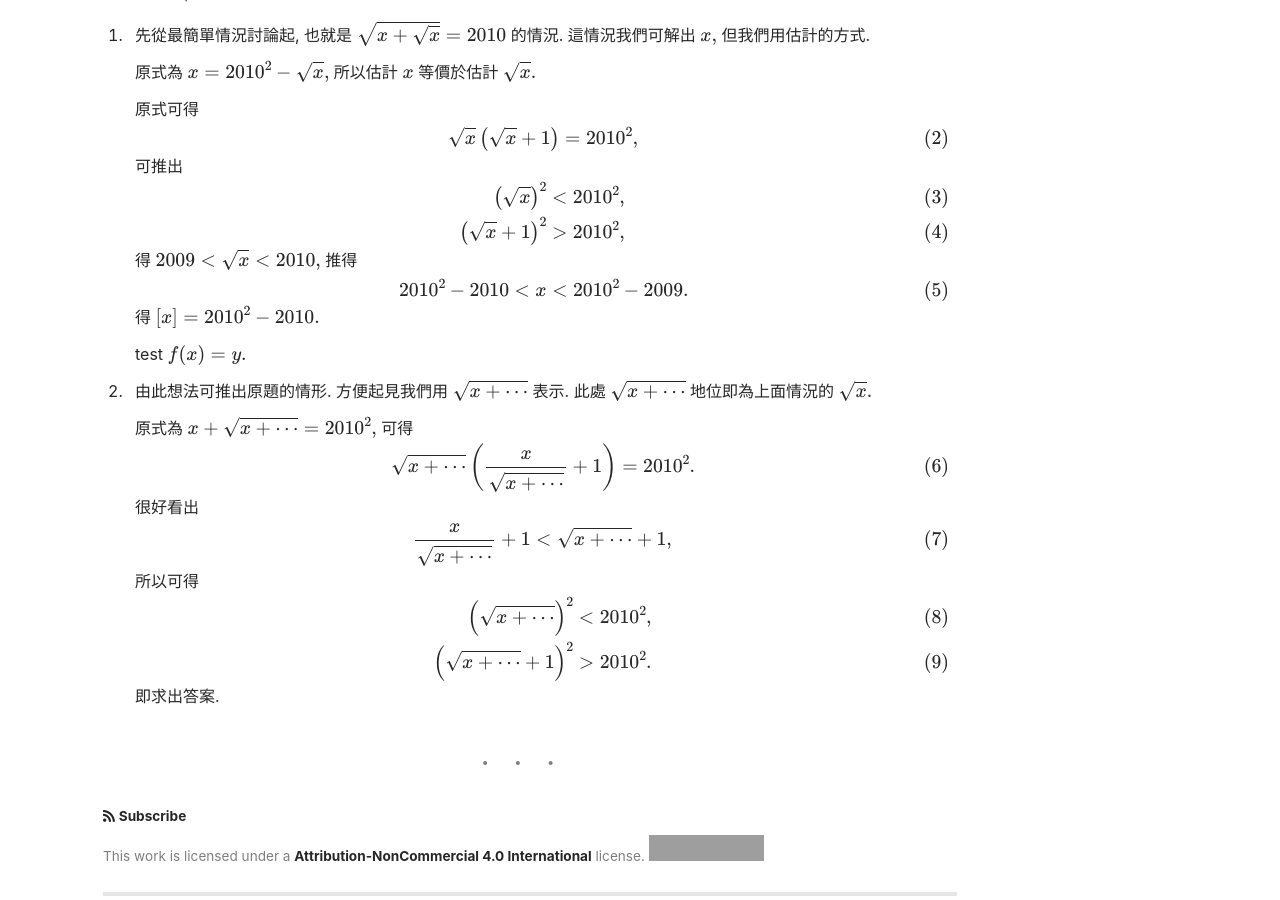
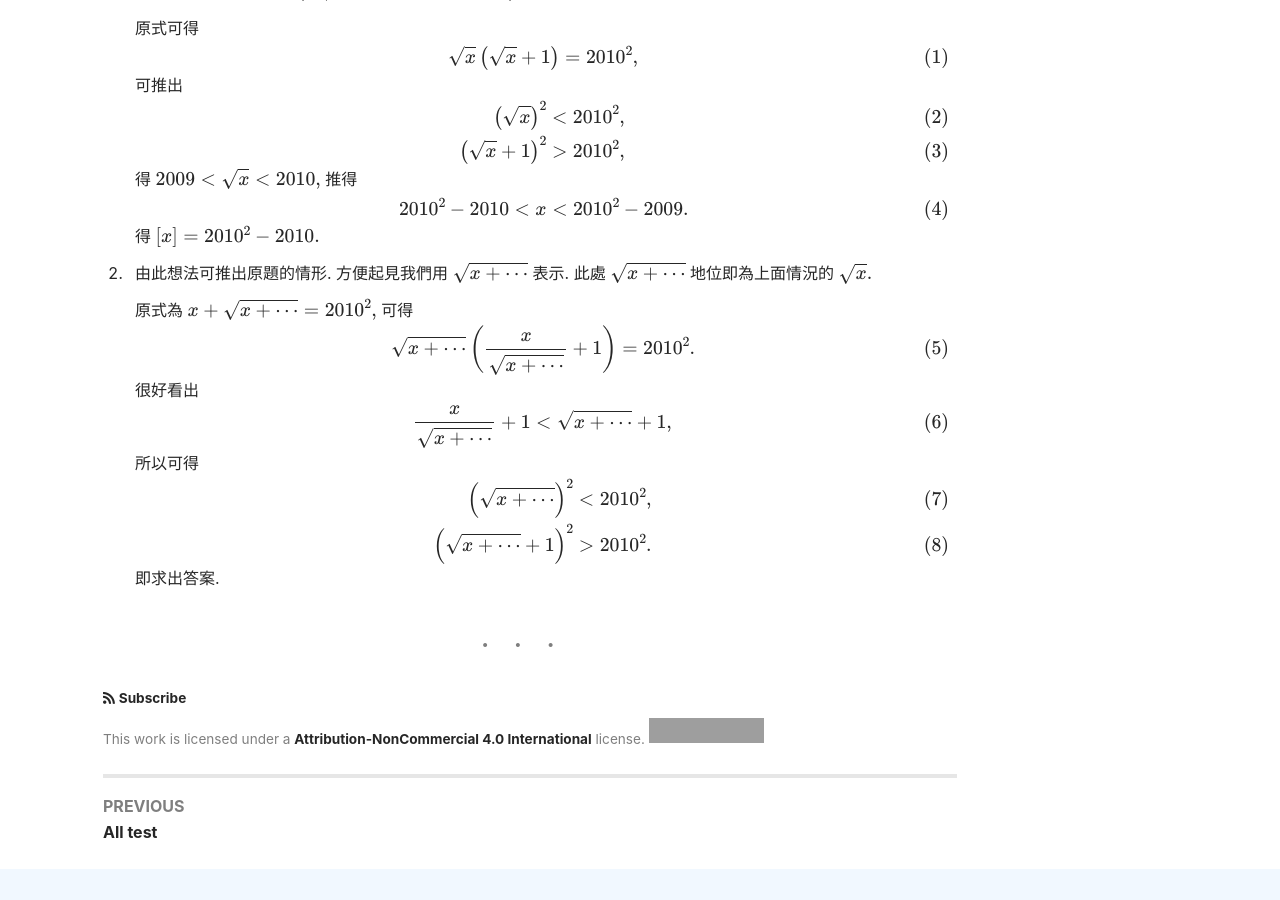
Before and after one commit to ChoCho66/ChoCho66.github.io, a Jekyll site: the page built from _posts/2021-03-03-√(x+√(x+√(x+...)...)=2010.md, in a window 1280 px wide and 900 px high, scrolled down 673 px. Built offline with Jekyll 4.4.1, drawn with Linux system fonts in a browser that asks for light colours; nearby versions of some CDN libraries; formulas are drawn with MathJax 3; grey boxes are pictures that could not be loaded.

Commit message:
20210303

```diff
--- a/_posts/2021-03-03-√(x+√(x+√(x+...)...)=2010.md
+++ b/_posts/2021-03-03-√(x+√(x+√(x+...)...)=2010.md
@@ -1,18 +1,19 @@
 ---
-title: $$ \sqrt{x+\sqrt{x+\sqrt{x+\sqrt{x+\sqrt{x+\sqrt{x+\sqrt{x}}}}}}} = 2010  $$
+title: $\sqrt{x+\sqrt{x+\sqrt{x+\sqrt{x+\sqrt{x+\sqrt{x+\sqrt{x}}}}}}} = 2010  $
 tags: [math]
 ---
 
 Question
 : 假設
-$$ \sqrt{x+\sqrt{x+\sqrt{x+\sqrt{x+\sqrt{x+\sqrt{x+\sqrt{x}}}}}}} = 2010 , $$
-求 $$ [x] = ? $$ (高斯符號)
+$ \sqrt{x+\sqrt{x+\sqrt{x+\sqrt{x+\sqrt{x+\sqrt{x+\sqrt{x}}}}}}} = 2010 , $
+求 $ [x] = ? $ (高斯符號)
 
-1. 先從最簡單情況討論起, 也就是 $$ \sqrt{x+\sqrt{x}}  =  2010 $$ 的情況.
-   這情況我們可解出 $$ x ,$$ 但我們用估計的方式.
+1. 先從最簡單情況討論起, 也就是
+   $ \sqrt{x+\sqrt{x}}  =  2010 $
+   的情況. 這情況我們可解出 $ x ,$ 但我們用估計的方式.
 
-   原式為 $$ x = 2010^2 - \sqrt x , $$
-   所以估計 $$x$$ 等價於估計 $$\sqrt x .$$
+   原式為 $ x = 2010^2 - \sqrt x , $
+   所以估計 $x$ 等價於估計 $\sqrt x .$
 
    原式可得
    $$
@@ -27,8 +28,7 @@
    \left(\sqrt x  + 1 \right)^2 &> 2010^2,
    \end{align}
    $$
-   得
-   $$ 2009 <  \sqrt x < 2010 , $$
+   得 $ 2009 <  \sqrt x < 2010 , $
    推得
    $$
    \begin{align}
@@ -36,15 +36,13 @@
    \end{align}
    $$
    得
-   $$ [x] = 2010^2-2010. $$
+   $ [x] = 2010^2-2010. $
 
-    test $f(x) = y.$
-
-1. 由此想法可推出原題的情形. 方便起見我們用 $$\sqrt {x+\cdots} $$ 表示.
-   此處 $$\sqrt {x+\cdots} $$ 地位即為上面情況的 $$\sqrt x .$$
+2. 由此想法可推出原題的情形. 方便起見我們用 $\sqrt{x+\cdots} $ 表示.
+   此處 $\sqrt{x+\cdots}$ 地位即為上面情況的 $\sqrt x .$
 
    原式為
-   $$ x+\sqrt{x + \cdots }  =  2010^2 ,  $$
+   $ x+\sqrt{x + \cdots }  =  2010^2 ,$
    可得
    $$
    \begin{align}
```
